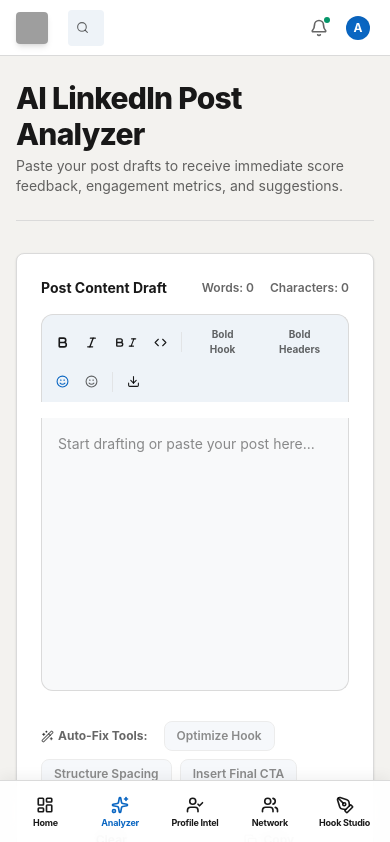
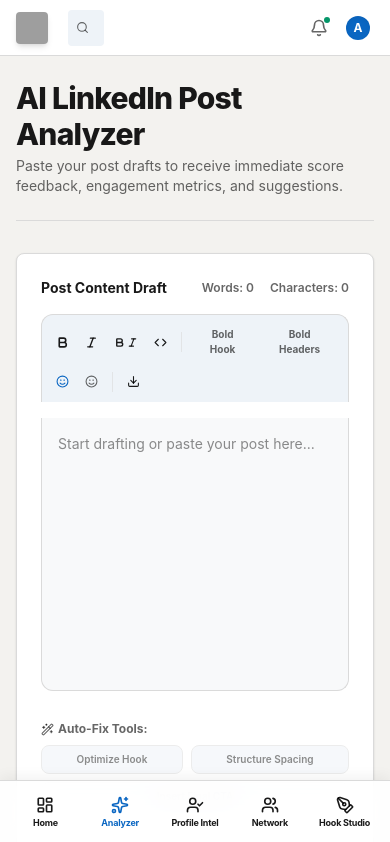
Before and after one commit to Nexdial-io/postiq, a Next.js app: page /analyzer in a window 390 px wide. Shown: the top 842 px of the page. Built offline with nearby package versions, Linux system fonts and the light colour scheme; grey boxes are pictures that could not be loaded.

Commit message:
fix: place auto-fix tools buttons below the label inline on mobile viewports

```diff
--- a/src/app/analyzer/page.tsx
+++ b/src/app/analyzer/page.tsx
@@ -504,31 +504,33 @@
             )}
 
             {/* Smart Auto Fixes */}
-            <div className="flex flex-wrap gap-2 pt-2">
-              <span className="text-xs font-bold text-zinc-400 flex items-center mr-2">
+            <div className="flex flex-col sm:flex-row sm:items-center gap-2 pt-2">
+              <span className="text-xs font-bold text-zinc-400 flex items-center mr-2 w-full sm:w-auto">
                 <Wand2 size={13} className="mr-1" /> Auto-Fix Tools:
               </span>
+              <div className="flex flex-wrap gap-2 items-center w-full sm:w-auto">
                 <button
                   onClick={() => handleAutoFix('hook')}
                   disabled={!content.trim()}
-                className="px-3 py-1.5 rounded-lg border border-card-border bg-[#eef3f8] dark:bg-[#383f47] text-xs font-semibold hover:bg-[#e6ecf2] dark:hover:bg-[#434c56] disabled:opacity-50 disabled:pointer-events-none transition-all"
+                  className="flex-grow sm:flex-grow-0 text-center justify-center px-2.5 py-1.5 rounded-lg border border-card-border bg-[#eef3f8] dark:bg-[#383f47] text-[10px] sm:text-xs font-semibold hover:bg-[#e6ecf2] dark:hover:bg-[#434c56] disabled:opacity-50 disabled:pointer-events-none transition-all cursor-pointer"
                 >
                   Optimize Hook
                 </button>
                 <button
                   onClick={() => handleAutoFix('format')}
                   disabled={!content.trim()}
-                className="px-3 py-1.5 rounded-lg border border-card-border bg-[#eef3f8] dark:bg-[#383f47] text-xs font-semibold hover:bg-[#e6ecf2] dark:hover:bg-[#434c56] disabled:opacity-50 disabled:pointer-events-none transition-all"
+                  className="flex-grow sm:flex-grow-0 text-center justify-center px-2.5 py-1.5 rounded-lg border border-card-border bg-[#eef3f8] dark:bg-[#383f47] text-[10px] sm:text-xs font-semibold hover:bg-[#e6ecf2] dark:hover:bg-[#434c56] disabled:opacity-50 disabled:pointer-events-none transition-all cursor-pointer"
                 >
                   Structure Spacing
                 </button>
                 <button
                   onClick={() => handleAutoFix('cta')}
                   disabled={!content.trim()}
-                className="px-3 py-1.5 rounded-lg border border-card-border bg-[#eef3f8] dark:bg-[#383f47] text-xs font-semibold hover:bg-[#e6ecf2] dark:hover:bg-[#434c56] disabled:opacity-50 disabled:pointer-events-none transition-all"
+                  className="flex-grow sm:flex-grow-0 text-center justify-center px-2.5 py-1.5 rounded-lg border border-card-border bg-[#eef3f8] dark:bg-[#383f47] text-[10px] sm:text-xs font-semibold hover:bg-[#e6ecf2] dark:hover:bg-[#434c56] disabled:opacity-50 disabled:pointer-events-none transition-all cursor-pointer"
                 >
                   Insert Final CTA
                 </button>
+              </div>
             </div>
 
             {/* Action Buttons */}
```
Lines whose indentation alone changed are shown as unchanged.
